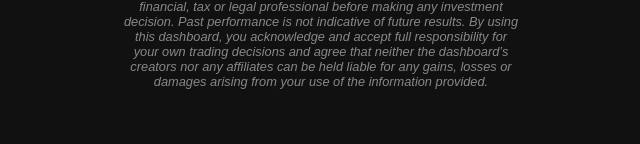
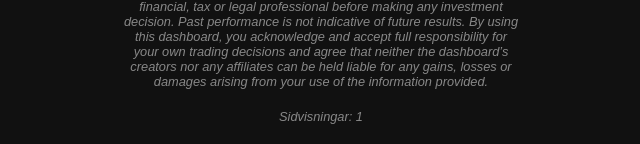
Before and after one commit to swedoc/bitcoin-dashboard, a Flask app: template templates/index.html in a window 1280 px wide. Shown: the part 1643-1787 px from the top of the page, without its empty margins (319-959 px from the left). Before the commit the page ends 1732 px from the top, so only its background shows below. Run offline with Flask 3, Linux system fonts and the light colour scheme; the template is opened without the code that fills it, so the values that code supplies are empty.

Commit message:
Update index.html

```diff
--- a/templates/index.html
+++ b/templates/index.html
@@ -318,5 +318,17 @@
     <div style="max-width: 400px; margin: 20px auto; color: #888; font-size: 0.8em; text-align: center; font-style: italic;">
         The information, analysis and recommendations provided by this dashboard are for educational and informational purposes only and do not constitute financial, investment, tax or legal advice. Nothing on this platform should be construed as a recommendation or solicitation to buy, sell or hold any cryptocurrency or other financial instrument. Cryptocurrency trading involves substantial risks, including market volatility, liquidity constraints and regulatory uncertainty; losses can exceed initial capital. You are solely responsible for evaluating the merits and risks of any transaction, and you should consult a qualified financial, tax or legal professional before making any investment decision. Past performance is not indicative of future results. By using this dashboard, you acknowledge and accept full responsibility for your own trading decisions and agree that neither the dashboard’s creators nor any affiliates can be held liable for any gains, losses or damages arising from your use of the information provided.
     </div>
+<div id="visitor-counter" style="text-align:center; margin-top:20px; color:#888; font-size:0.8em; font-style:italic;">
+  Sidvisningar: laddar...
+</div>
+
+<script>
+  document.addEventListener('DOMContentLoaded', function() {
+    let count = localStorage.getItem('page_views') || 0;
+    count++;
+    localStorage.setItem('page_views', count);
+    document.getElementById('visitor-counter').innerText = "Sidvisningar: " + count;
+  });
+</script>
 </body>
 </html>
```
